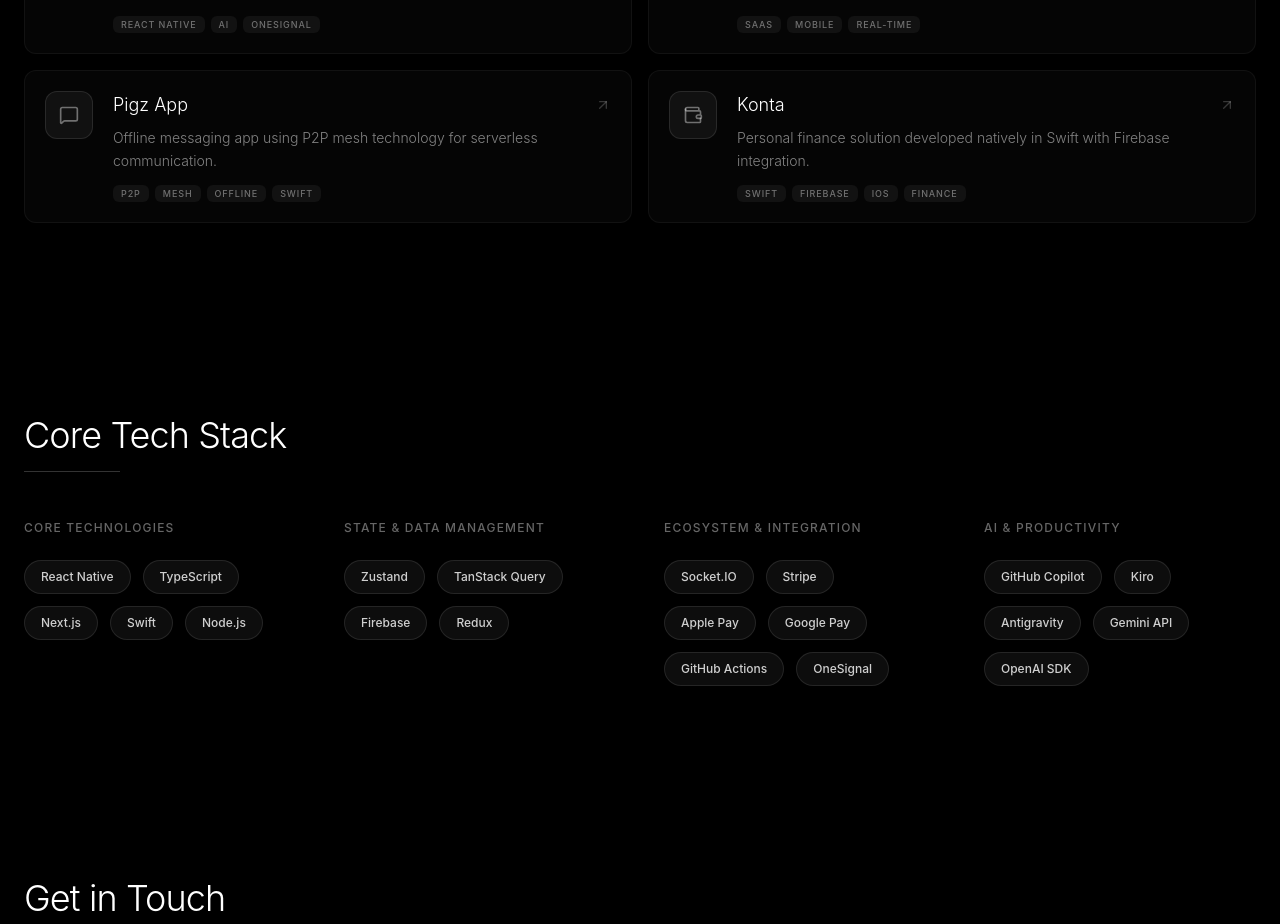
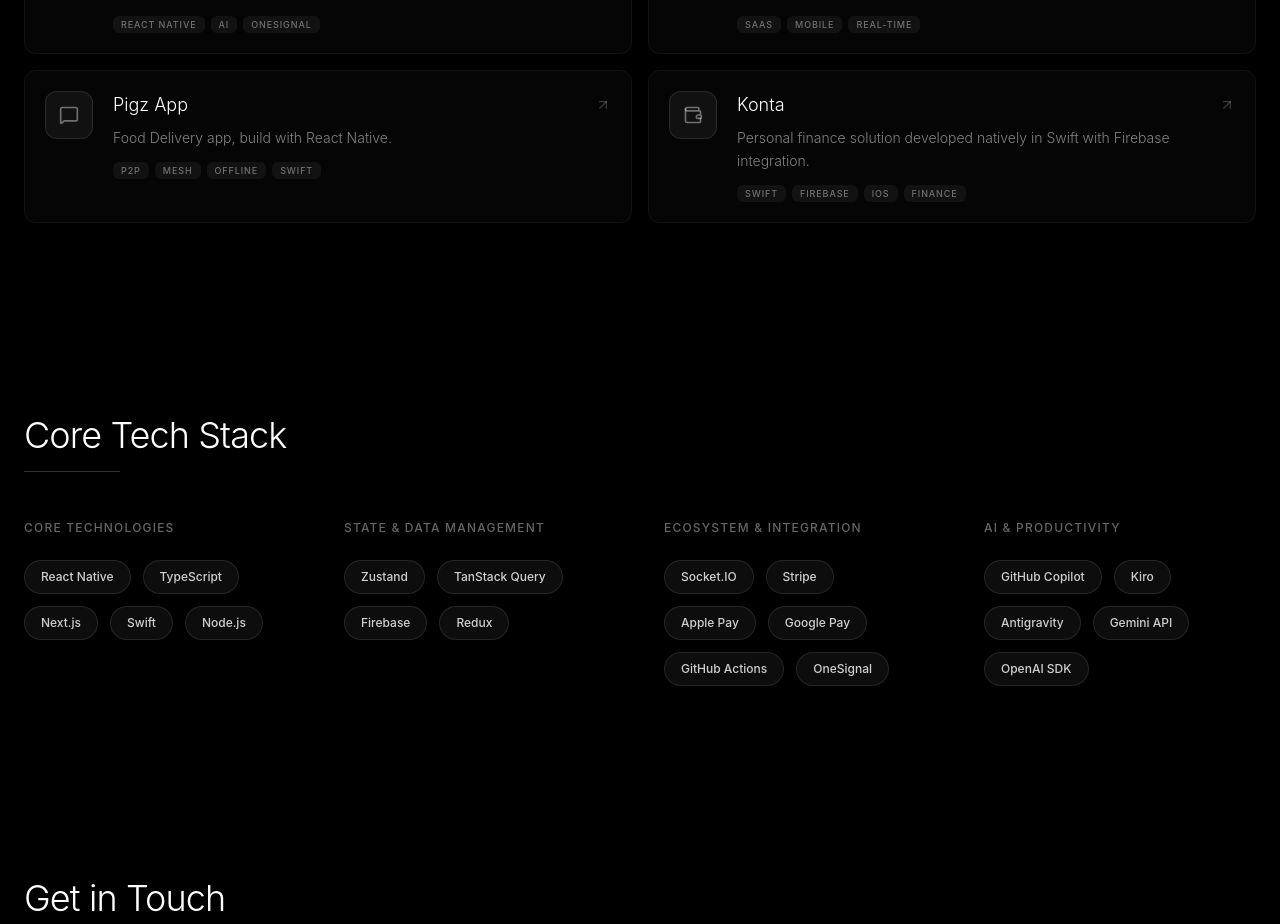
Before and after one commit to mitchelson/portifolio, a React (Vite) app: page / in a window 1280 px wide. Shown: the part 3620-4544 px from the top of the page. Built offline with nearby package versions, Linux system fonts and the light colour scheme.

Commit message:
feat: update airChat description to food delivery app
Updated app description for airChat to reflect new functionality.

Co-authored-by: Mitchelson <19330404+mitchelson@users.noreply.github.com>

```diff
--- a/src/features/i18n/i18n.ts
+++ b/src/features/i18n/i18n.ts
@@ -29,7 +29,7 @@ const resources = {
         },
         airChat: {
           title: "Pigz App",
-          description: "Offline messaging app using P2P mesh technology for serverless communication.",
+          description: "Food Delivery app, build with React Native.",
           link: "https://apps.apple.com/br/app/pigz/id1526557835?l=en-GB",
         },
         konta: {
```
